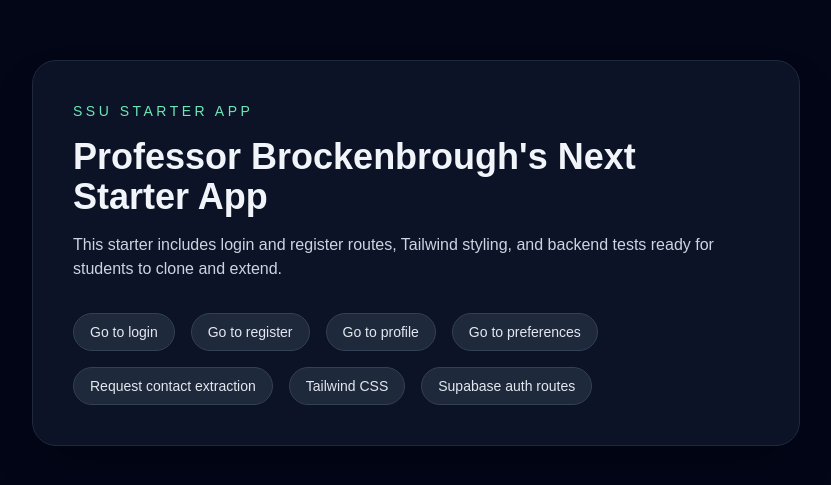
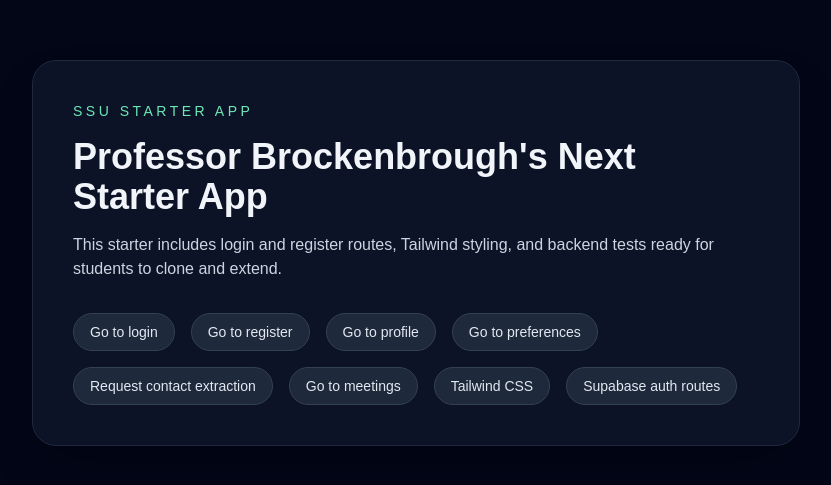
Before and after one commit to Civic-Radar/civicradar-project, a Next.js app: page / in a window 1280 px wide. Shown: the part 147-632 px from the top of the page, without its empty margins (224-1055 px from the left). Built offline with nearby package versions, Linux system fonts and the light colour scheme.

Commit message:
Add "Go to meetings" button, routes to /meetings

```diff
--- a/app/page.tsx
+++ b/app/page.tsx
@@ -13,6 +13,7 @@ export default function Home() {
           <a href="/profile" className="rounded-full border border-slate-700 bg-slate-800 px-4 py-2 hover:border-emerald-400 hover:text-emerald-200">Go to profile</a>
           <a href="/preferences" className="rounded-full border border-slate-700 bg-slate-800 px-4 py-2 hover:border-emerald-400 hover:text-emerald-200">Go to preferences</a>
           <a href="/extract" className="rounded-full border border-slate-700 bg-slate-800 px-4 py-2 hover:border-emerald-400 hover:text-emerald-200">Request contact extraction</a>
+          <a href="/meetings" className="rounded-full border border-slate-700 bg-slate-800 px-4 py-2 hover:border-emerald-400 hover:text-emerald-200">Go to meetings</a>
           <span className="rounded-full border border-slate-700 bg-slate-800 px-4 py-2">Tailwind CSS</span>
           <span className="rounded-full border border-slate-700 bg-slate-800 px-4 py-2">Supabase auth routes</span>
         </div>
```
